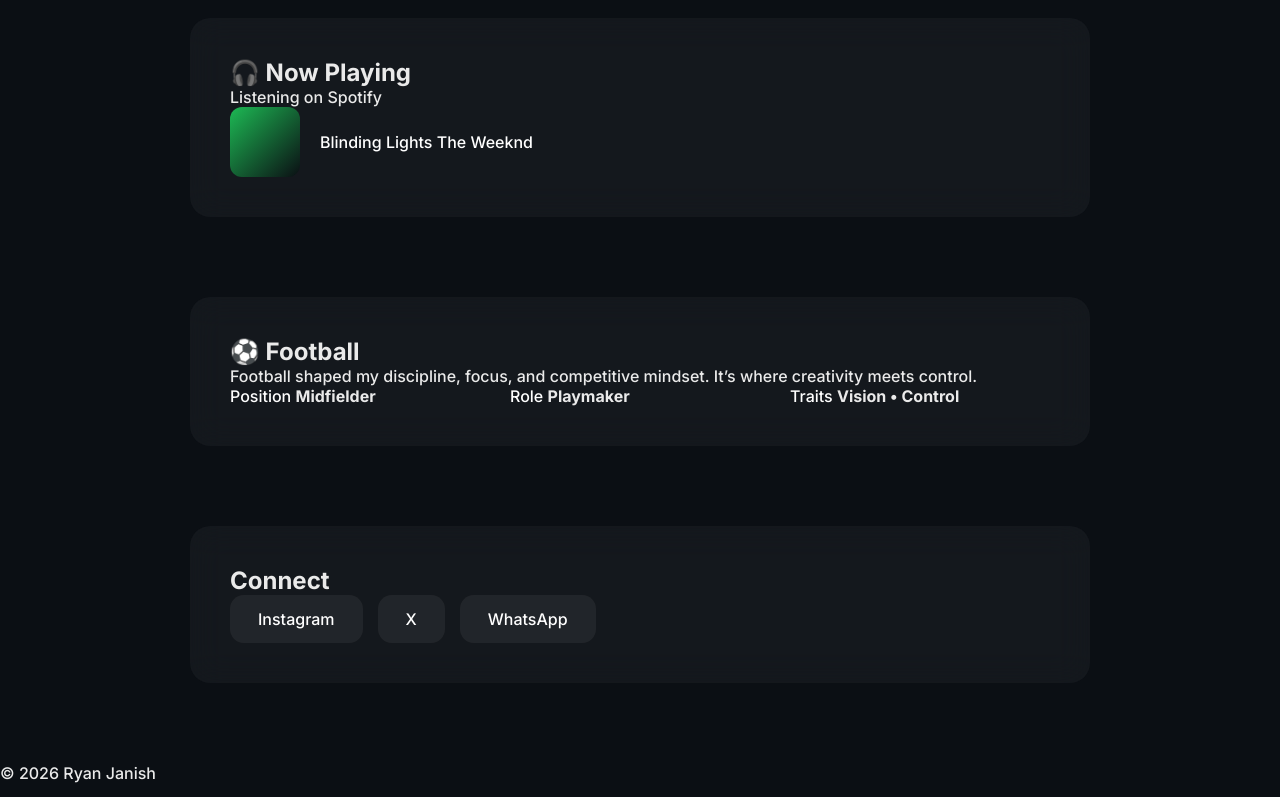
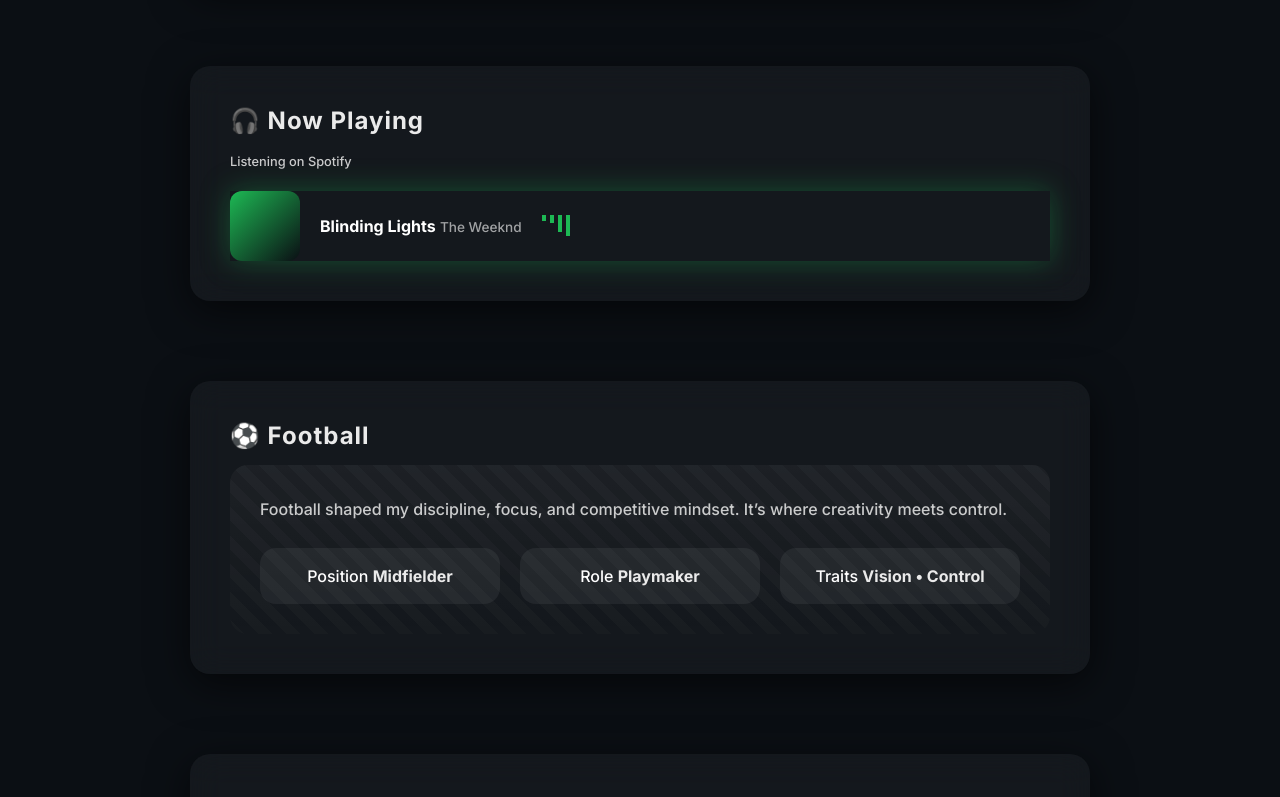
Before and after one commit to axhuzz/axhuzz.github.io, a plain HTML site: page index.html in a window 1280 px wide. Shown: the part 1320-2117 px from the top of the page. Drawn offline with Linux system fonts and the light colour scheme.

Commit message:
Refactor CSS for layout and style improvements
Refactor CSS styles for improved organization and readability. Update background patterns, hero section layout, and card styles.

Signed-off-by: axhuzz <achuryan2009@gmail.com>

```diff
--- a/style.css
+++ b/style.css
@@ -1,6 +1,10 @@
 @import url('https://fonts.googleapis.com/css2?family=Inter:wght@300;500;700&display=swap');
 
-* { margin: 0; padding: 0; box-sizing: border-box; }
+* {
+  margin: 0;
+  padding: 0;
+  box-sizing: border-box;
+}
 
 body {
   font-family: 'Inter', sans-serif;
@@ -9,21 +13,13 @@ body {
   overflow-x: hidden;
 }
 
-/* Patterns */
+/* Background */
 .bg-pattern {
   position: fixed;
   inset: 0;
   background:
-    radial-gradient(circle at 20% 30%, rgba(255,255,255,0.04), transparent 45%),
-    radial-gradient(circle at 80% 70%, rgba(255,255,255,0.03), transparent 45%);
-  z-index: -2;
-}
-
-.grain {
-  position: fixed;
-  inset: 0;
-  background-image: url("https://grainy-gradients.vercel.app/noise.svg");
-  opacity: 0.06;
+    radial-gradient(circle at 15% 20%, rgba(255,255,255,0.04), transparent 40%),
+    radial-gradient(circle at 85% 80%, rgba(255,255,255,0.03), transparent 40%);
   z-index: -1;
 }
 
@@ -31,26 +27,14 @@ body {
 .hero {
   height: 100vh;
   display: flex;
+  flex-direction: column;
   justify-content: center;
-  align-items: center;
-}
-
-.hero-inner {
-  text-align: center;
-  animation: fadeUp 1.5s ease;
-}
-
-.profile {
-  width: 140px;
-  height: 140px;
-  border-radius: 50%;
-  object-fit: cover;
-  margin-bottom: 25px;
-  box-shadow: 0 0 40px rgba(255,255,255,0.2);
+  padding-left: 8vw;
 }
 
 .name {
   font-size: clamp(2.5rem, 6vw, 4.5rem);
+  font-weight: 700;
   letter-spacing: 6px;
   animation: nameReveal 1.6s ease forwards;
 }
@@ -62,10 +46,12 @@ body {
 
 .intro-quote {
   margin-top: 25px;
+  max-width: 520px;
   font-style: italic;
   opacity: 0;
   animation: quoteFade 2s ease forwards;
   animation-delay: 1.2s;
+  color: rgba(255,255,255,0.7);
 }
 
 /* Cards */
@@ -76,28 +62,26 @@ body {
   background: rgba(255,255,255,0.04);
   border-radius: 20px;
   backdrop-filter: blur(16px);
+  box-shadow: 0 10px 40px rgba(0,0,0,0.6);
+  opacity: 0;
+  transform: translateY(30px);
 }
 
-.card span { color: #fff; }
-
-/* Gallery */
-.gallery-grid {
-  display: grid;
-  grid-template-columns: repeat(auto-fit, minmax(180px,1fr));
-  gap: 15px;
+.card h2 {
+  margin-bottom: 15px;
+  letter-spacing: 1px;
 }
 
-.gallery-grid img {
-  width: 100%;
-  border-radius: 14px;
-  transition: 0.4s;
+.card p {
+  line-height: 1.8;
+  opacity: 0.85;
 }
 
-.gallery-grid img:hover {
-  transform: scale(1.05);
+.card span {
+  color: #fff;
 }
 
-/* Chips */
+/* Interests */
 .chips {
   display: flex;
   flex-wrap: wrap;
@@ -108,9 +92,20 @@ body {
   padding: 10px 18px;
   border-radius: 30px;
   background: rgba(255,255,255,0.08);
+  transition: 0.3s;
+}
+
+.chips span:hover {
+  background: rgba(255,255,255,0.18);
 }
 
 /* Spotify */
+.spotify-sub {
+  font-size: 0.8rem;
+  opacity: 0.5;
+  margin-bottom: 18px;
+}
+
 .spotify-card {
   display: flex;
   align-items: center;
@@ -124,6 +119,20 @@ body {
   background: linear-gradient(135deg, #1db954, #0b0f14);
 }
 
+.song {
+  font-weight: 600;
+}
+
+.artist {
+  font-size: 0.85rem;
+  opacity: 0.6;
+}
+
+.equalizer {
+  display: flex;
+  gap: 4px;
+}
+
 .equalizer span {
   width: 4px;
   height: 18px;
@@ -131,11 +140,46 @@ body {
   animation: bounce 1s infinite;
 }
 
+.equalizer span:nth-child(2){animation-delay:.2s}
+.equalizer span:nth-child(3){animation-delay:.4s}
+.equalizer span:nth-child(4){animation-delay:.6s}
+
+.glow {
+  animation: spotifyGlow 4s ease-in-out infinite;
+}
+
 /* Football */
+.football-card {
+  padding: 30px;
+  border-radius: 18px;
+  background:
+    linear-gradient(180deg, rgba(255,255,255,0.04), transparent),
+    repeating-linear-gradient(
+      45deg,
+      rgba(255,255,255,0.02),
+      rgba(255,255,255,0.02) 10px,
+      transparent 10px,
+      transparent 20px
+    );
+}
+
 .football-stats {
   display: grid;
-  grid-template-columns: repeat(auto-fit,minmax(140px,1fr));
+  grid-template-columns: repeat(auto-fit, minmax(140px, 1fr));
   gap: 20px;
+  margin-top: 25px;
+}
+
+.football-stats div {
+  padding: 18px;
+  border-radius: 16px;
+  background: rgba(255,255,255,0.06);
+  text-align: center;
+  transition: 0.3s;
+}
+
+.football-stats div:hover {
+  transform: translateY(-4px);
 }
 
 /* Socials */
@@ -151,16 +195,28 @@ body {
   text-decoration: none;
   color: #fff;
   background: rgba(255,255,255,0.06);
+  transition: 0.35s;
 }
 
 .insta:hover { box-shadow: 0 0 30px #ff2fa0; }
 .x:hover { box-shadow: 0 0 30px #1da1f2; }
 .wa:hover { box-shadow: 0 0 30px #25D366; }
 
+.links a:hover {
+  transform: translateY(-4px);
+}
+
+/* Footer */
+footer {
+  text-align: center;
+  padding: 40px;
+  opacity: 0.4;
+}
+
 /* Animations */
 @keyframes nameReveal {
-  from { opacity: 0; letter-spacing: 20px; }
-  to { opacity: 1; letter-spacing: 6px; }
+  from { opacity: 0; letter-spacing: 20px; transform: translateY(20px); }
+  to { opacity: 1; letter-spacing: 6px; transform: translateY(0); }
 }
 
 @keyframes quoteFade {
@@ -172,3 +228,8 @@ body {
   0%,100% { height: 6px; }
   50% { height: 22px; }
 }
+
+@keyframes spotifyGlow {
+  0%,100% { box-shadow: 0 0 20px rgba(29,185,84,0.25); }
+  50% { box-shadow: 0 0 40px rgba(29,185,84,0.45); }
+}
```
